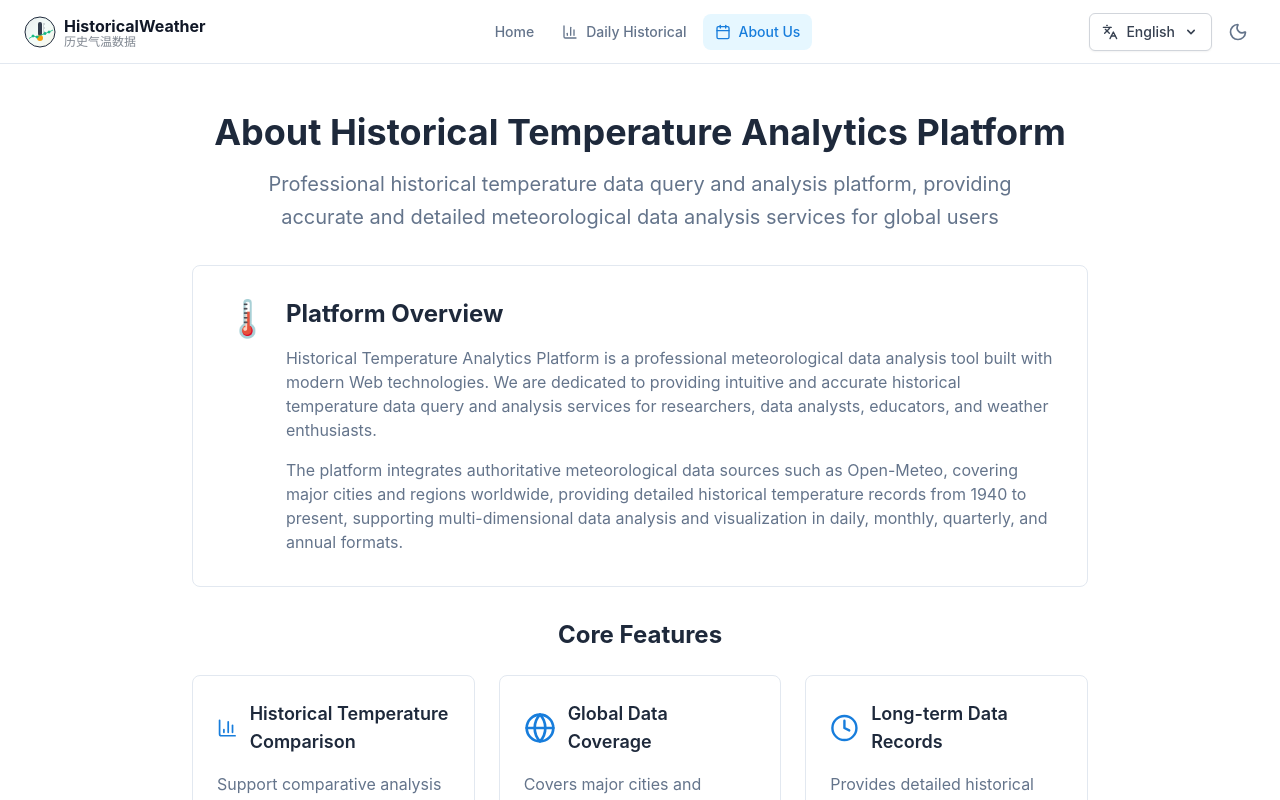
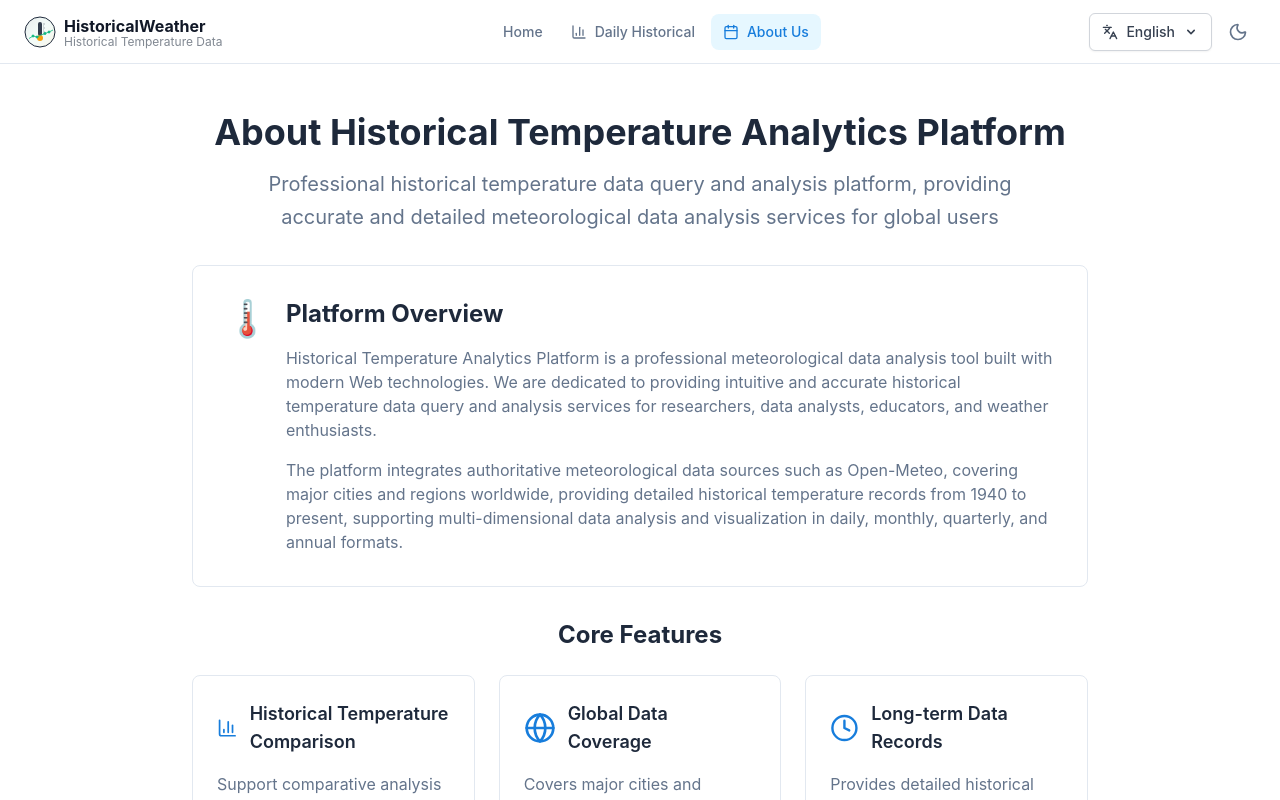
Before and after one commit to pipi32167/historical_weather, a React (Create React App) app: page /about in a window 1280 px wide. Shown: the top 800 px of the page. Built offline with nearby package versions, Linux system fonts and the light colour scheme.

Commit message:
feat: integrate i18n support for Logo component and add translations for app name and subtitle

```diff
--- a/src/components/common/Logo.tsx
+++ b/src/components/common/Logo.tsx
@@ -1,4 +1,5 @@
 import React from 'react';
+import { useTranslation } from 'react-i18next';
 
 interface LogoProps {
   /** Logo尺寸 */
@@ -20,6 +21,7 @@ const Logo: React.FC<LogoProps> = ({
   className = '',
   onClick
 }) => {
+  const { t } = useTranslation();
   // 根据尺寸设置大小
   const sizeClasses = {
     sm: 'h-6 w-6',
@@ -143,14 +145,14 @@ const Logo: React.FC<LogoProps> = ({
             className={`font-bold ${textSizeClasses[size]} text-gray-900 dark:text-white`}
             style={{ color: theme !== 'auto' ? colors.text : undefined }}
           >
-            HistoricalWeather
+            {t('app.name')}
           </span>
           {size !== 'sm' && (
             <span
               className={`text-xs text-gray-600 dark:text-gray-300 -mt-1`}
               style={{ color: theme !== 'auto' ? colors.text : undefined, opacity: 0.7 }}
             >
-              历史气温数据
+              {t('app.subtitle')}
             </span>
           )}
         </div>
--- a/src/i18n/locales/en-US.json
+++ b/src/i18n/locales/en-US.json
@@ -1,6 +1,8 @@
 {
   "app": {
     "title": "Historical Temperature Data Analysis",
+    "name": "HistoricalWeather",
+    "subtitle": "Historical Temperature Data",
     "loading": "Loading...",
     "error": "An error occurred",
     "retry": "Retry",
--- a/src/i18n/locales/zh-CN.json
+++ b/src/i18n/locales/zh-CN.json
@@ -1,6 +1,8 @@
 {
   "app": {
     "title": "历史气温数据分析",
+    "name": "HistoricalWeather",
+    "subtitle": "历史气温数据",
     "loading": "加载中...",
     "error": "出现错误",
     "retry": "重试",
```
